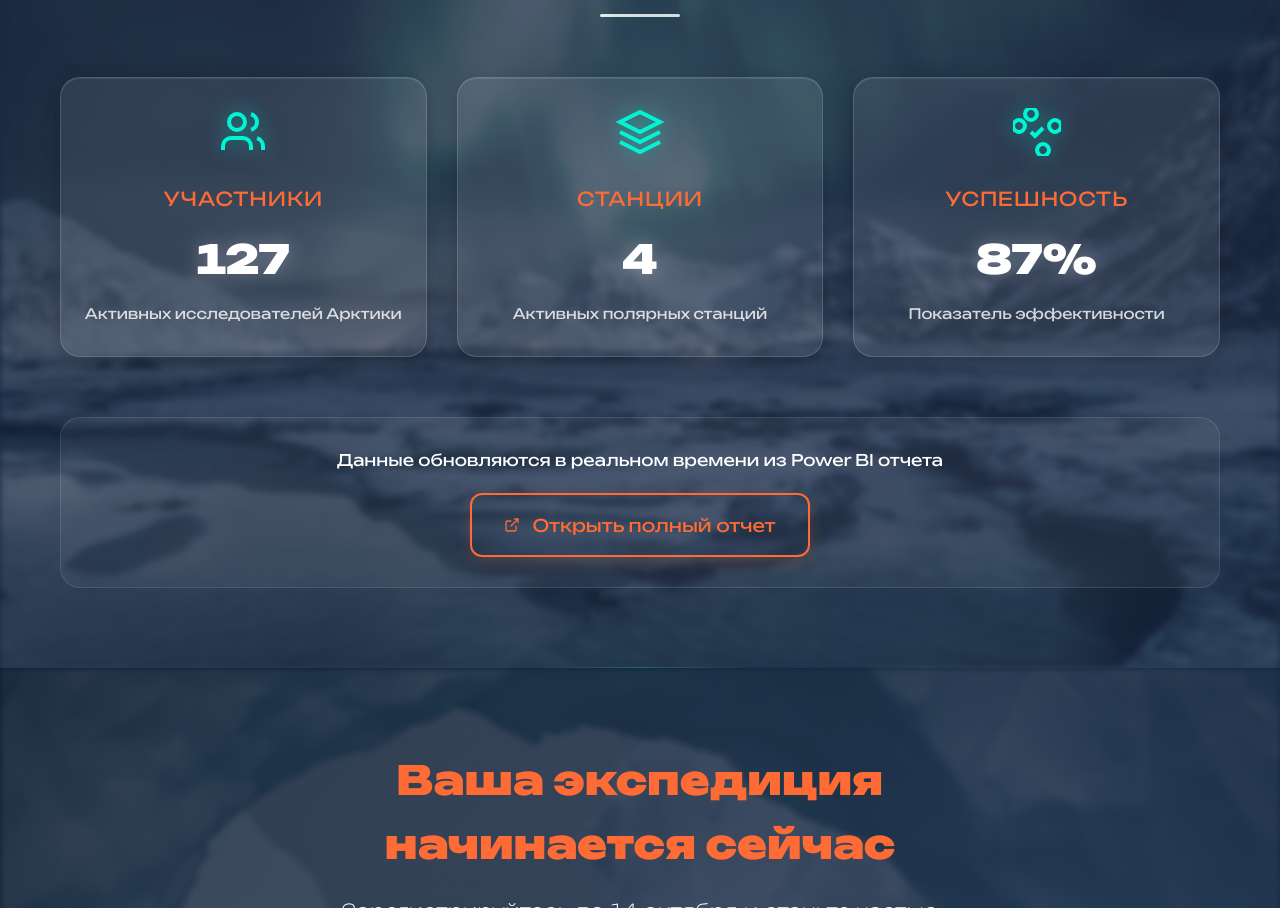
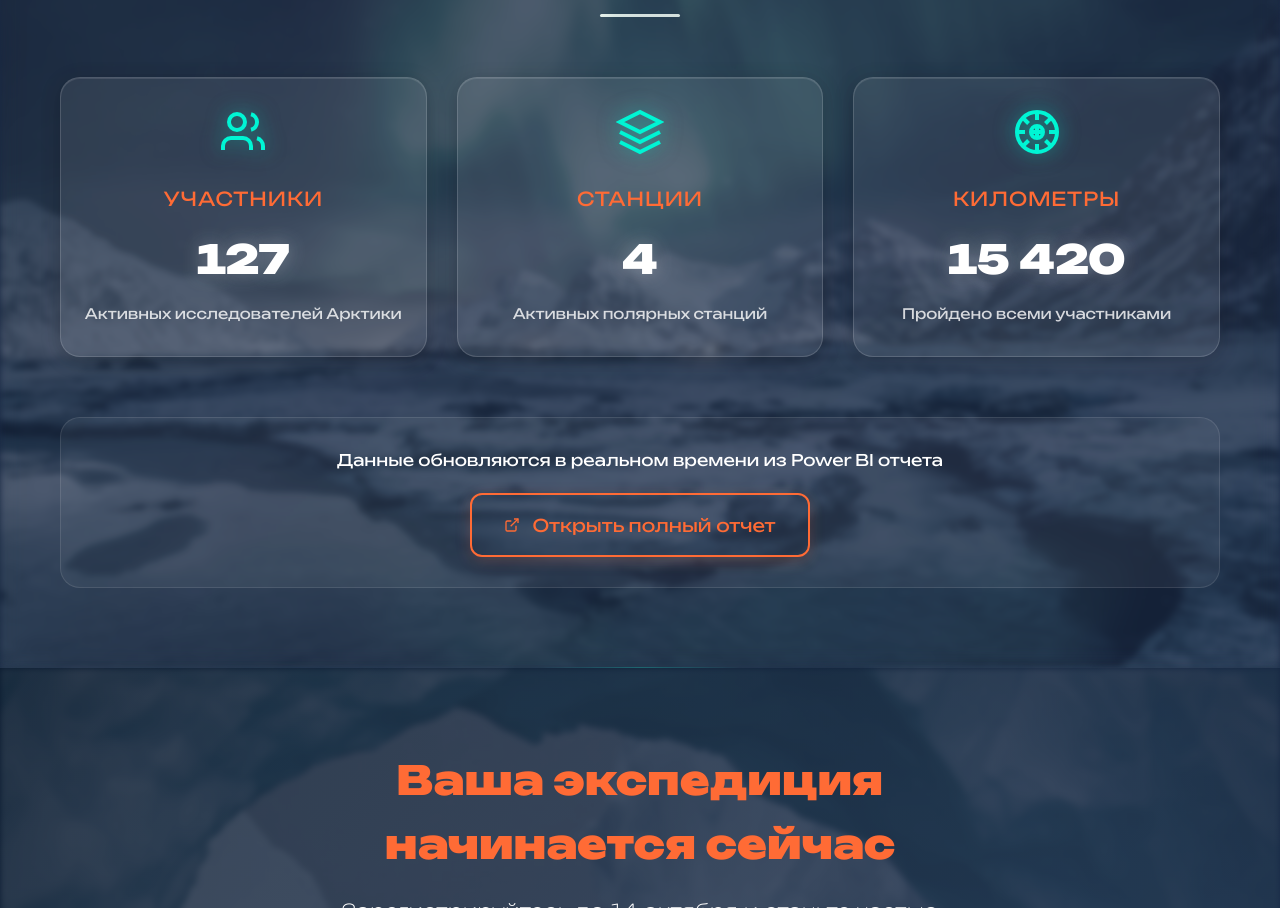
Before and after one commit to Koptelev/arctic, a plain HTML site: page index.html in a window 1280 px wide. Shown: the part 3933-4841 px from the top of the page. Drawn offline with Linux system fonts and the light colour scheme.

Commit message:
Р—Р°РјРµРЅРµРЅР° РєР°СЂС‚РѕС‡РєР° 'РЈСЃРїРµС€РЅРѕСЃС‚СЊ' РЅР° 'РљРёР»РѕРјРµС‚СЂС‹' РІ Р±Р»РѕРєРµ СЂРµР·СѓР»СЊС‚Р°С‚РѕРІ - С‚РµРїРµСЂСЊ РїРѕРєР°Р·С‹РІР°РµС‚СЃСЏ РјР°СЃС€С‚Р°Р± СЌРєСЃРїРµРґРёС†РёРё (15,420 РєРј РїСЂРѕР№РґРµРЅРѕ РІСЃРµРјРё СѓС‡Р°СЃС‚РЅРёРєР°РјРё)

```diff
--- a/index.html
+++ b/index.html
@@ -422,16 +422,23 @@
                     <div class="result-card">
                         <div class="result-icon">
                             <svg width="48" height="48" viewBox="0 0 24 24" fill="none" stroke="currentColor" stroke-width="2">
-                                <path d="M9 12l2 2 4-4"/>
-                                <path d="M21 12c-1 0-3-1-3-3s2-3 3-3 3 1 3 3-2 3-3 3"/>
-                                <path d="M3 12c1 0 3-1 3-3s-2-3-3-3-3 1-3 3 2 3 3 3"/>
-                                <path d="M12 3c0 1-1 3-3 3s-3-2-3-3 1-3 3-3 3 2 3 3"/>
-                                <path d="M12 21c0-1 1-3 3-3s3 2 3 3-1 3-3 3-3-2-3-3"/>
+                                <circle cx="12" cy="12" r="10"/>
+                                <path d="M12 2v4"/>
+                                <path d="M12 18v4"/>
+                                <path d="M2 12h4"/>
+                                <path d="M18 12h4"/>
+                                <path d="M4.93 4.93l2.83 2.83"/>
+                                <path d="M16.24 16.24l2.83 2.83"/>
+                                <path d="M4.93 19.07l2.83-2.83"/>
+                                <path d="M16.24 7.76l2.83-2.83"/>
+                                <circle cx="12" cy="12" r="3"/>
+                                <path d="M12 9v6"/>
+                                <path d="M9 12h6"/>
                             </svg>
                         </div>
-                        <h3 class="result-title">Успешность</h3>
-                        <div class="result-value" id="success-rate">0%</div>
-                        <p class="result-description">Показатель эффективности</p>
+                        <h3 class="result-title">Километры</h3>
+                        <div class="result-value" id="kilometers-traveled">0</div>
+                        <p class="result-description">Пройдено всеми участниками</p>
                     </div>
                 </div>
 
--- a/script.js
+++ b/script.js
@@ -337,8 +337,8 @@ function animateCounters() {
     // Animate stations count
     animateCounter('stations-active', 0, 4, 1500, '');
 
-    // Animate success rate
-    animateCounter('success-rate', 0, 87, 1800, '%');
+    // Animate kilometers traveled
+    animateCounter('kilometers-traveled', 0, 15420, 2000, '');
 }
 
 function animateCounter(elementId, start, end, duration, suffix) {
@@ -375,14 +375,14 @@ function loadPowerBIData() {
     const mockData = {
         participants: 127,
         stations: 4,
-        successRate: 87
+        kilometersTraveled: 15420
     };
 
     // Update counters with real data if available
     setTimeout(() => {
         document.getElementById('participants-count').textContent = mockData.participants.toLocaleString('ru-RU');
         document.getElementById('stations-active').textContent = mockData.stations;
-        document.getElementById('success-rate').textContent = mockData.successRate + '%';
+        document.getElementById('kilometers-traveled').textContent = mockData.kilometersTraveled.toLocaleString('ru-RU');
     }, 3000);
 }
 
```
